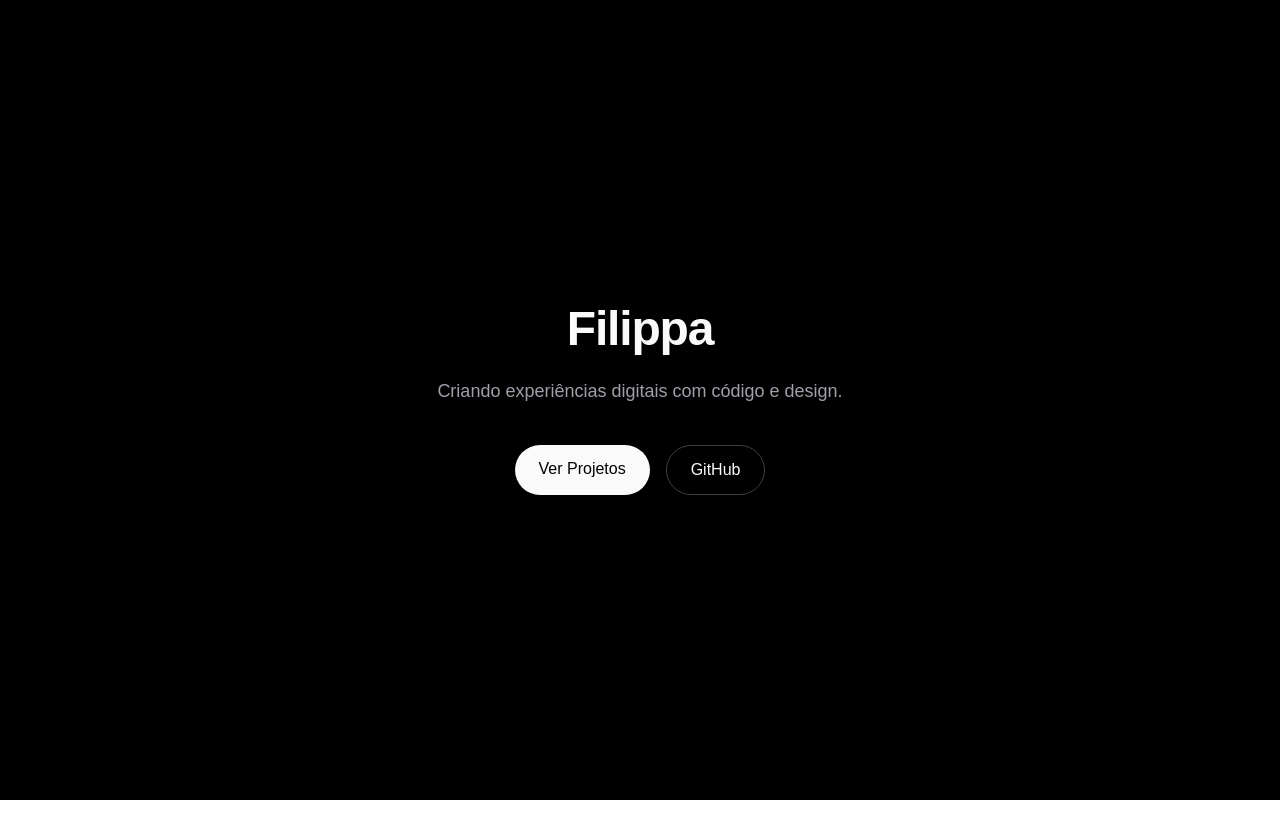
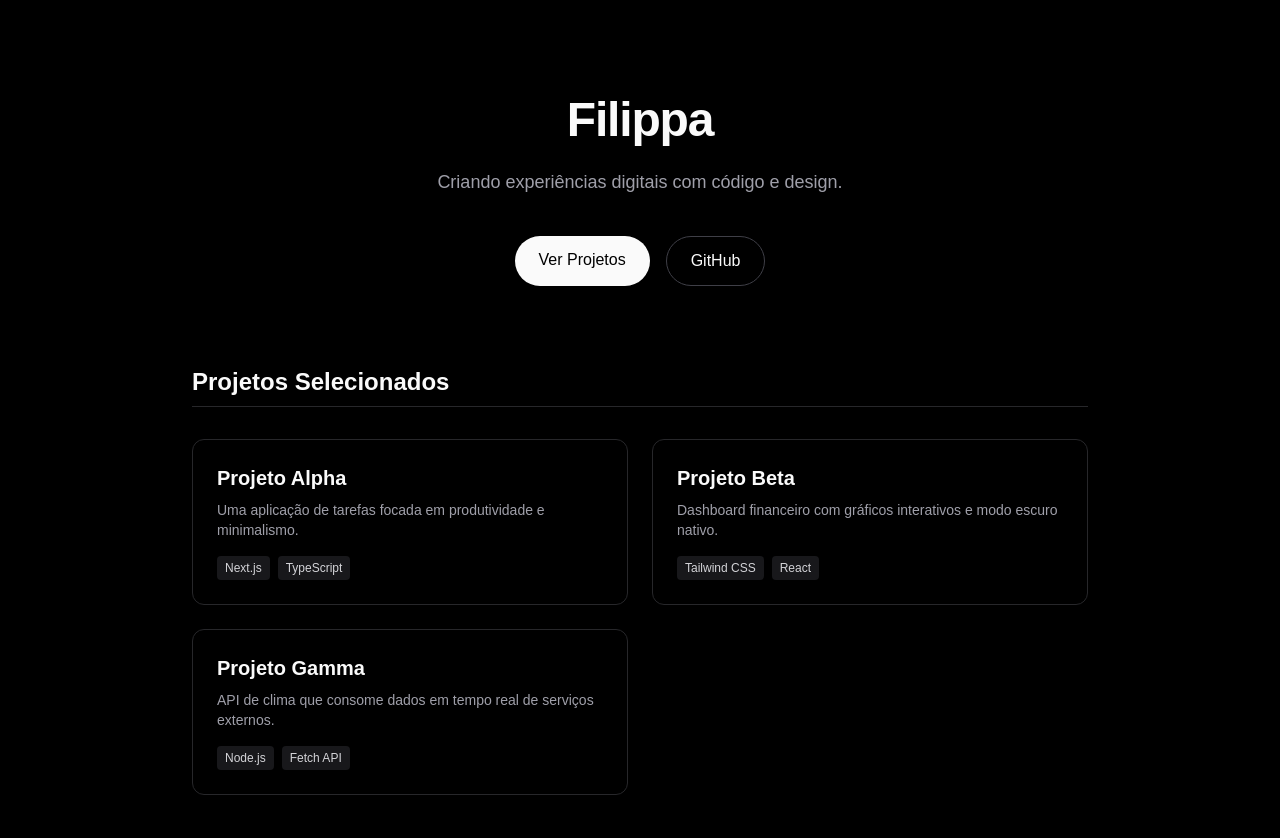
Before and after one commit to FilippaBittencourt/meu-portfolio, a Next.js app: page / in a window 1280 px wide. Shown: the top 838 px of the page. Before the commit the page ends 800 px from the top, so only its background shows below. Built offline with nearby package versions, Linux system fonts and the light colour scheme.

Commit message:
feat: lista de projetos dinamica com map

```diff
--- a/app/page.tsx
+++ b/app/page.tsx
@@ -1,28 +1,69 @@
 // função principal que o Next.js usa para exibir o conteúdo da página inicial
 export default function Home() {
+  // Lista de projetos
+  const projetos = [
+    {
+      titulo: "Projeto Alpha",
+      descricao: "Uma aplicação de tarefas focada em produtividade e minimalismo.",
+      tecnologias: ["Next.js", "TypeScript"],
+      link: "#"
+    },
+    {
+      titulo: "Projeto Beta",
+      descricao: "Dashboard financeiro com gráficos interativos e modo escuro nativo.",
+      tecnologias: ["Tailwind CSS", "React"],
+      link: "#"
+    },
+    {
+      titulo: "Projeto Gamma",
+      descricao: "API de clima que consome dados em tempo real de serviços externos.",
+      tecnologias: ["Node.js", "Fetch API"],
+      link: "#"
+    }
+  ];
+
   return (
-    <main className="flex min-h-screen flex-col items-center justify-center p-24 bg-black text-zinc-50">
-      <section className="flex flex-col items-center gap-6 text-center">
-        <h1 className="text-5xl font-bold tracking-tight">
-          Filippa
-        </h1>
+    <main className="flex min-h-screen flex-col items-center p-24 bg-black text-zinc-50">
+      {/* Hero Section */}
+      <section className="flex flex-col items-center gap-6 text-center mb-20">
+        <h1 className="text-5xl font-bold tracking-tight">Filippa</h1>
         <p className="max-w-[600px] text-lg text-zinc-400">
           Criando experiências digitais com código e design.
         </p>
         <div className="flex gap-4 mt-4">
-          <a
-            href="#projetos"
-            className="px-6 py-3 bg-zinc-50 text-black rounded-full font-medium hover:bg-zinc-200 transition-colors"
-          >
+          <a href="#projetos" className="px-6 py-3 bg-zinc-50 text-black rounded-full font-medium hover:bg-zinc-200 transition-colors">
             Ver Projetos
           </a>
-          <a
-            href="https://github.com/FilippaBittencourt"
-            target="_blank"
-            className="px-6 py-3 border border-zinc-700 rounded-full font-medium hover:bg-zinc-900 transition-colors"
-          >
+          <a href="https://github.com/FilippaBittencourt" target="_blank" className="px-6 py-3 border border-zinc-700 rounded-full font-medium hover:bg-zinc-900 transition-colors">
             GitHub
           </a>
+        </div>
+      </section>
+
+      {/* Seção de Projetos Dinâmica */}
+      <section id="projetos" className="w-full max-w-4xl">
+        <h2 className="text-2xl font-semibold mb-8 border-b border-zinc-800 pb-2">
+          Projetos Selecionados
+        </h2>
+
+        <div className="grid grid-cols-1 md:grid-cols-2 gap-6">
+          {projetos.map((projeto, index) => (
+            <div key={index} className="p-6 border border-zinc-800 rounded-xl hover:border-zinc-500 transition-colors group cursor-pointer">
+              <h3 className="text-xl font-bold mb-2 group-hover:text-blue-400 transition-colors">
+                {projeto.titulo}
+              </h3>
+              <p className="text-zinc-400 text-sm mb-4">
+                {projeto.descricao}
+              </p>
+              <div className="flex gap-2">
+                {projeto.tecnologias.map((tech) => (
+                  <span key={tech} className="text-xs bg-zinc-900 px-2 py-1 rounded text-zinc-300">
+                    {tech}
+                  </span>
+                ))}
+              </div>
+            </div>
+          ))}
         </div>
       </section>
     </main>
```
